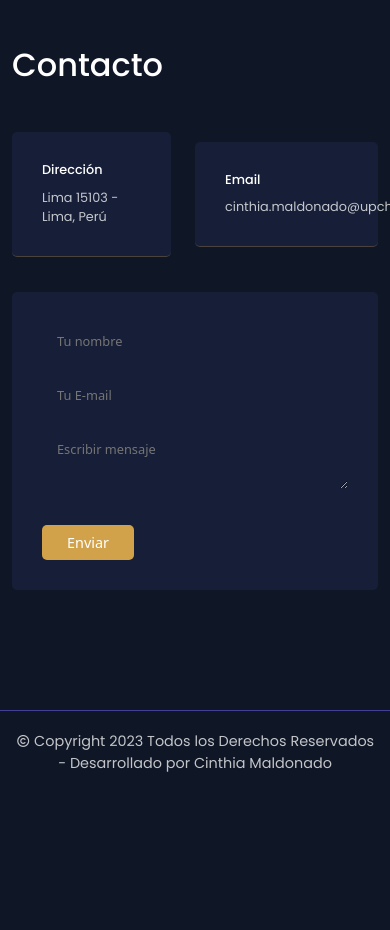
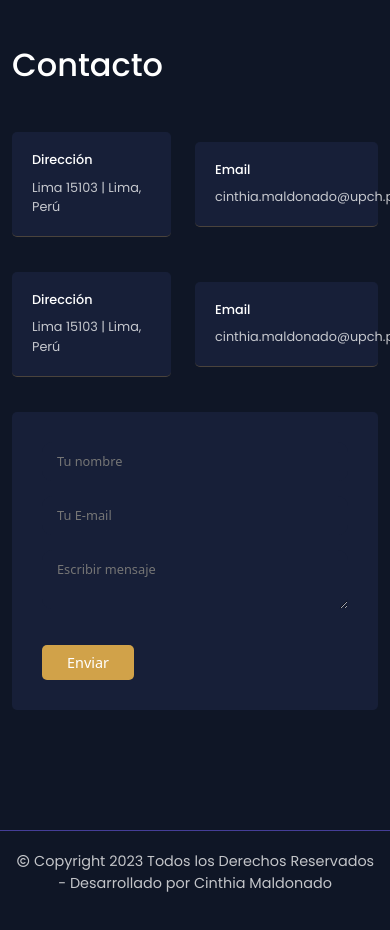
Before and after one commit to cinthiapiera/Portafolio, a React (Create React App) app: page / in a window 390 px wide. Shown: the part 6280-7210 px from the top of the page. Before the commit the page ends 7095 px from the top, so only its background shows below. Built offline with nearby package versions, Linux system fonts and the light colour scheme.

Commit message:
update contact and form responsive

```diff
--- a/src/components/Contact/Contact.css
+++ b/src/components/Contact/Contact.css
@@ -1,6 +1,6 @@
 .single__info-box{
     background: #171f38;
-    padding: 30px;
+    padding: 20px;
     border-radius: 5px;
     border-bottom: 1px solid #d1a24945;
     margin-bottom: 35px;
--- a/src/components/Contact/Contact.jsx
+++ b/src/components/Contact/Contact.jsx
@@ -16,23 +16,23 @@ const Contact = () => {
           <div className="contact__info-container d-flex align-items-center gap-4">
             <div className="single__info-box w-50">
               <h6>Dirección</h6>
-              <p>Lima 15103 - Lima, Perú</p>
+              <p>Lima 15103 | Lima, Perú</p>
             </div>
             <div className="single__info-box w-50">
               <h6>Email</h6>
               <p>cinthia.maldonado@upch.pe</p>
             </div>
           </div>
-          {/* <div className="contact__info-container d-flex align-items-center gap-5">
-            <div className="single__info-box w-45">
+          <div className="contact__info-container d-flex align-items-center gap-4">
+            <div className="single__info-box w-50">
+              <h6>Dirección</h6>
+              <p>Lima 15103 | Lima, Perú</p>
+            </div>
+            <div className="single__info-box w-50">
               <h6>Email</h6>
               <p>cinthia.maldonado@upch.pe</p>
             </div>
-            <div className="single__info-box w-50">
-              <h6>Location</h6>
-              <p>Narnia 123, SMP</p>
-            </div>
-          </div> */}
+          </div>
           </Col>
           <Col g="6" md="6">
             <Form/>
--- a/src/components/Form/Form.css
+++ b/src/components/Form/Form.css
@@ -3,8 +3,8 @@ form{
     background: #171f38;
     padding: 30px;
     border-radius: 5px;
-    /* border-bottom: 1px solid #7865ff;
-    margin-bottom: 15px; */
+    /*  */
+    /* margin-bottom: 15px; */
 }
 
 .form__input input, .form__input textarea{
@@ -25,7 +25,7 @@ form{
     font-size: .9rem;
     background: #d1a249;
     color:#fff;
-    border: none;
+    border: #d1a249;
     outline: none;
     border-radius: 5px;
 }
```
